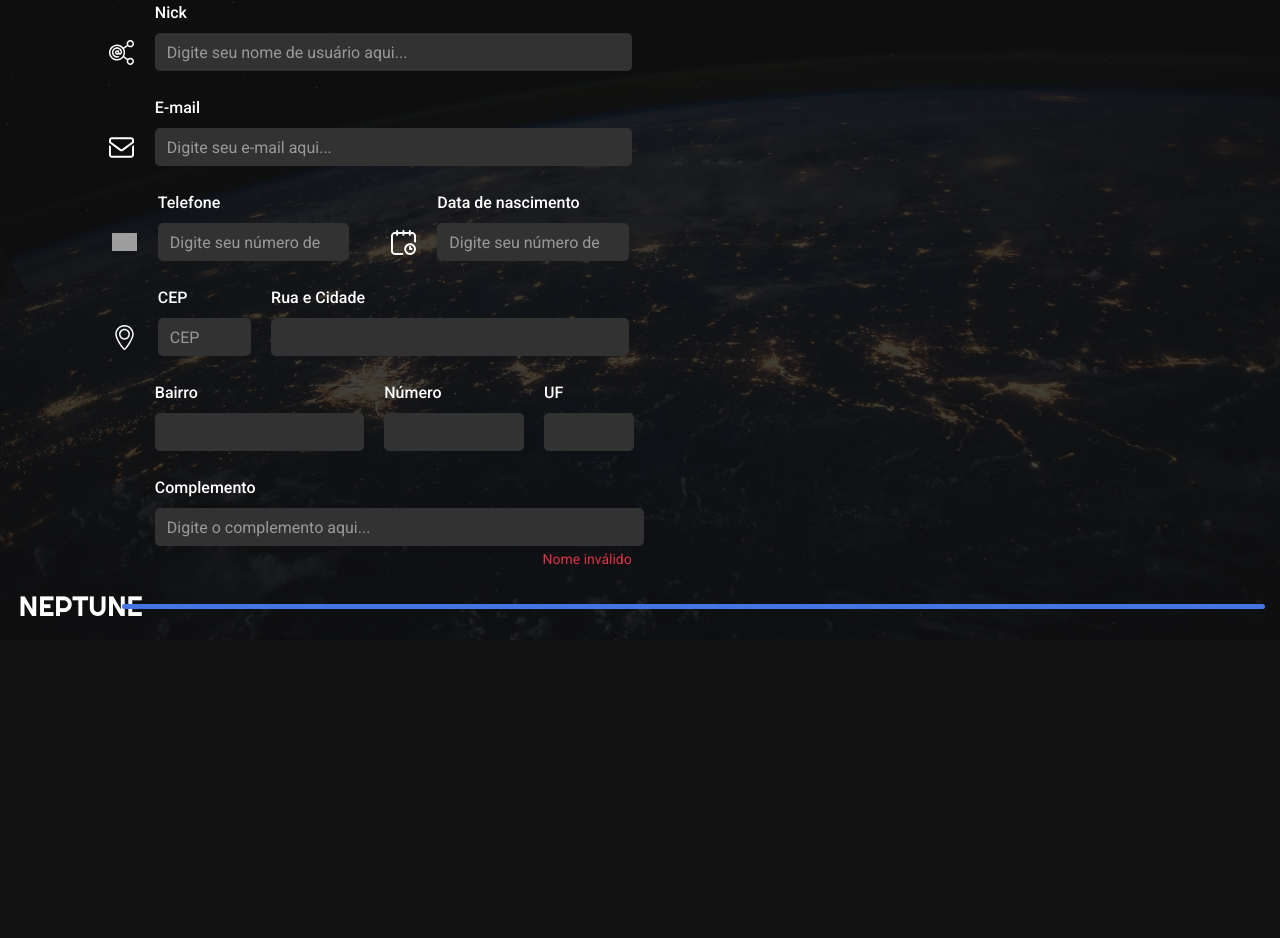
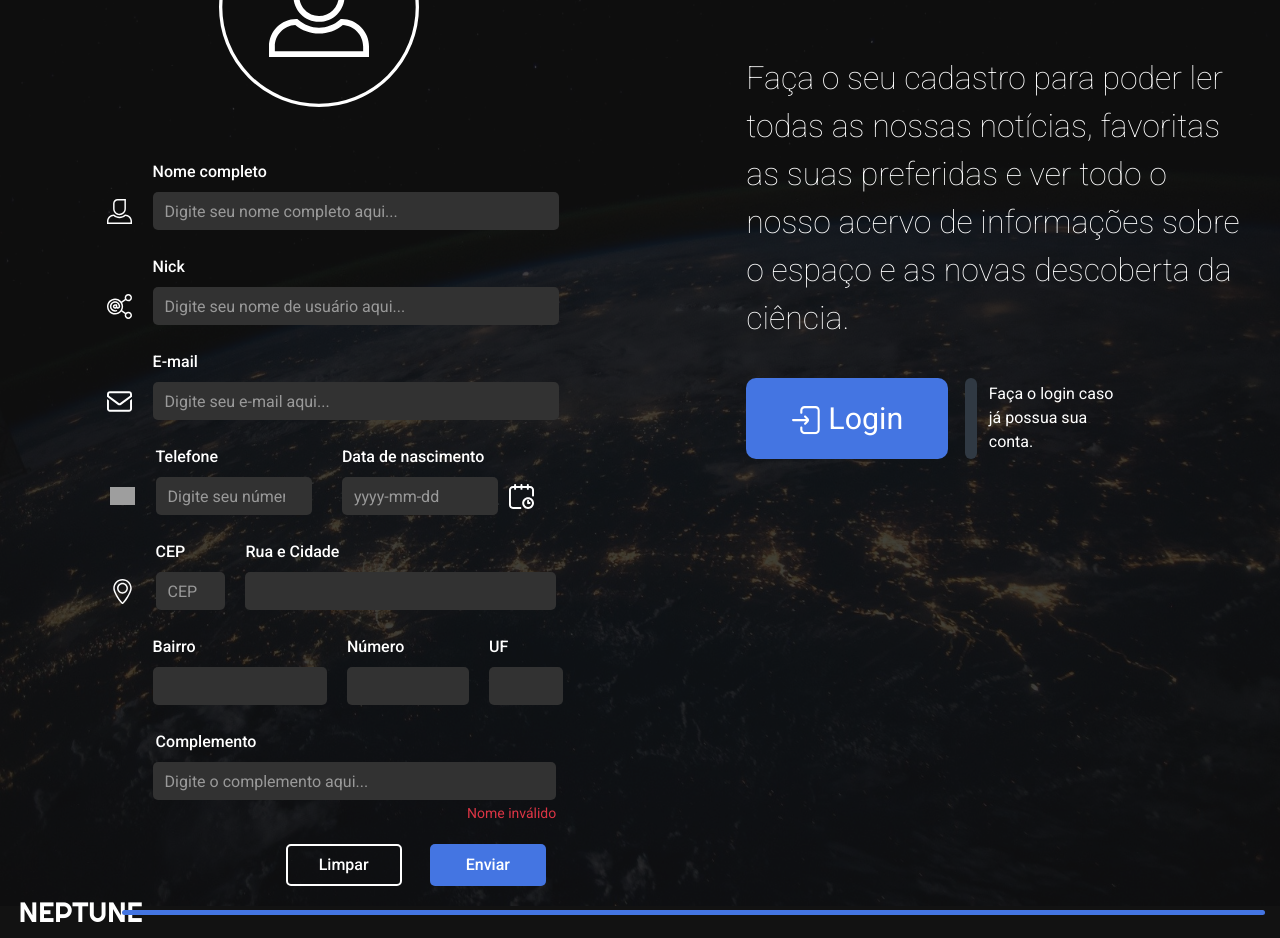
Before and after one commit to RafaelCaettano/neptune-angular, an Angular app: page /register in a window 1280 px wide. Shown: the part 160-1098 px from the top of the page. Before the commit the page ends 800 px from the top, so only its background shows below. Built offline with nearby package versions, Linux system fonts and the light colour scheme; grey boxes are pictures that could not be loaded.

Commit message:
Atualizando o componente Register

```diff
--- a/angular.json
+++ b/angular.json
@@ -28,6 +28,7 @@
               "src/styles.css"
             ],
             "scripts": [
+              "node_modules/jquery/dist/jquery.min.js",
               "node_modules/bootstrap/dist/js/bootstrap.min.js"
             ]
           },
--- a/package.json
+++ b/package.json
@@ -16,9 +16,11 @@
     "@angular/compiler": "~10.1.0",
     "@angular/core": "~10.1.0",
     "@angular/forms": "~10.1.0",
+    "@angular/localize": "~10.1.0",
     "@angular/platform-browser": "~10.1.0",
     "@angular/platform-browser-dynamic": "~10.1.0",
     "@angular/router": "~10.1.0",
+    "@ng-bootstrap/ng-bootstrap": "^8.0.1",
     "bootstrap": "^4.5.3",
     "jquery": "^3.5.1",
     "rxjs": "~6.6.0",
--- a/src/app/app.module.ts
+++ b/src/app/app.module.ts
@@ -10,6 +10,7 @@ import { HttpClientModule } from '@angular/common/http';
 import { NewsComponent } from './news/news.component';
 import { RegisterComponent } from './register/register.component';
 import { ReactiveFormsModule } from '@angular/forms';
+import { NgbModule } from '@ng-bootstrap/ng-bootstrap';
 
 @NgModule({
   declarations: [
@@ -24,7 +25,8 @@ import { ReactiveFormsModule } from '@angular/forms';
     BrowserModule,
     AppRoutingModule,
     HttpClientModule,
-    ReactiveFormsModule
+    ReactiveFormsModule,
+    NgbModule
   ],
   providers: [],
   bootstrap: [AppComponent]
--- a/src/app/register/register.component.css
+++ b/src/app/register/register.component.css
@@ -9,6 +9,7 @@
     color: var(--secondary-text-color);
     margin-left: 58px;
     font-weight: 500;
+    margin-top: 25px;
 }
 
 ::placeholder { /* Chrome, Firefox, Opera, Safari 10.1+ */
@@ -44,7 +45,7 @@ input.ng-invalid.ng-touched {
 }
 
 .form-text {
-    margin: 3px 0 10px auto;
+    margin: 3px 0 0 auto;
     text-align: right;
 }
 
@@ -53,11 +54,100 @@ input.ng-invalid.ng-touched {
     left: 0;
     width: 100%;
     opacity: 0.2;
-    max-height: 100%;
-    bottom: 0;
+    height: 1000px;
     z-index: -1;
 }
 
 .margin-right {
     margin-right: 20px;
 }
+
+.photo-button {
+    background: none;
+    border: none;
+    margin: 0 0 27px 0;
+}
+
+.photo-button:focus {
+    outline: none;
+}
+
+.container-title {
+    font-family: var(--primary-font);
+    font-size: 300%;
+    color: var(--secondary-text-color);
+    margin: 5% 0 0 0;
+}
+
+.container-paragraph {
+    font-size: 200%;
+    color: var(--secondary-text-color);
+    font-weight: 100;
+    margin: 13% 0 7% 0;
+}
+
+.col-left {
+    margin: 0 0 0 145px;
+}
+
+.btn {
+    background: var(--secondary-color);
+    border-radius: 10px;
+    font-size: 190%;
+    color: var(--secondary-text-color);
+    padding: 17px 43px;
+    width: 40%;
+}
+
+.btn:hover {
+    background: var(--primary-color);
+}
+
+.button-row {
+    margin: 0;
+}
+
+.button-separator {
+    width: 12px;
+    background-color: var(--primary-color);
+    padding: 0;
+    margin: 0 0 0 17px;
+    border-radius: 50px;
+}
+
+.button-paragraph {
+    width: 30%;
+    color: var(--secondary-text-color);
+    margin: 0;
+}
+
+.text-success {
+    color: var(--secondary-color) !important;
+}
+
+.form-button {
+    border: none;
+    width: 25%;
+    margin: 20px 28px 0 0;
+    border-radius: 5px;
+    color: var(--secondary-text-color);
+    padding: 7px 0 7px 0;
+    transition: 0.5s;
+    font-weight: 500;
+    cursor: pointer;
+}
+
+.primary-btn {
+    background: var(--secondary-color);
+}
+
+.secondary-btn {
+    background: transparent;
+    border: 2px solid var(--secondary-text-color);
+}
+
+.form-button:hover {
+    transition: 0.5s;
+    background: var(--primary-color);
+    border-color: var(--primary-color);
+}
--- a/src/app/register/register.component.html
+++ b/src/app/register/register.component.html
@@ -1,10 +1,11 @@
 <div class="container-fluid">
 
     <img src="../../assets/img/background.jpg" alt="background" class="background-opacity">
-
     <div class="row">
 
-        <div class="col">
+        <div class="col d-flex flex-column">
+
+            <button class="photo-button"><img src="../../assets/img/icons/user.svg" alt="Botão de escolher foto" width="200px"></button>
 
             <form [formGroup]="form" class="row" novalidate (ngSubmit)="register()">
 
@@ -12,13 +13,20 @@
                 <div class="input-group">
                     <span class="input-group-text"><img src="../../assets/img/icons/avatar.svg" alt="User icon" width="25px"></span>
                     <input
+                        id="name"
                         type="text"
+                        data-inputmask="'mask': '9999 9999 9999 9999'"
                         class="form-control"
                         placeholder="Digite seu nome completo aqui..."
                         formControlName="name">
                 </div>
-                <small *ngIf="!form.get('name').valid && form.get('name').touched" class="form-text text-danger">Nome inválido</small>
-                <div *ngIf="!form.get('name').touched || form.get('name').valid" style="margin: 0 0 25px 0;"></div>
+
+                <div *ngIf="name.invalid && (name.dirty || name.touched)" class="form-text text-danger">
+
+                    <small *ngIf="name.errors.maxlength" class="form-text text-danger">O nome pode ter no máximo 120 caracteres</small>
+                    <small *ngIf="name.errors.required" class="form-text text-danger">Você precisa preencher o nome</small>
+
+                </div>
 
                 <label class="form-label">Nick</label>
                 <div class="input-group ">
@@ -29,9 +37,15 @@
                         placeholder="Digite seu nome de usuário aqui..."
                         formControlName="nick">
                 </div>
-                <small *ngIf="!form.get('nick').valid && form.get('nick').touched" class="form-text text-danger">Nome inválido</small>
-                <small *ngIf="form.get('nick').valid && form.get('nick').touched" class="form-text text-success">Nome inválido</small>
-                <div *ngIf="!form.get('nick').touched" style="margin: 0 0 25px 0;"></div>
+
+                <div *ngIf="nick.invalid && (nick.dirty || nick.touched)">
+
+                    <small *ngIf="nick.errors.maxlength" class="form-text text-danger">O nickname pode ter no máximo 120 caracteres</small>
+                    <small *ngIf="nick.errors.required" class="form-text text-danger">Você precisa preencher o nickname</small>
+                    <small *ngIf="nick.errors.minlength" class="form-text text-danger">O nickname precisa ter no minimo 4 caracteres</small>
+
+                </div>
+                <small *ngIf="nick.valid" class="form-text text-success">Nickname válido</small>
 
                 <label class="form-label">E-mail</label>
                 <div class="input-group ">
@@ -42,9 +56,13 @@
                         placeholder="Digite seu e-mail aqui..."
                         formControlName="email">
                 </div>
-                <small *ngIf="!form.get('email').valid && form.get('email').touched" class="form-text text-danger">Nome inválido</small>
-                <small *ngIf="form.get('email').valid && form.get('email').touched" class="form-text text-success">Nome inválido</small>
-                <div *ngIf="!form.get('email').touched" style="margin: 0 0 25px 0;"></div>
+
+                <div *ngIf="email.invalid && (email.dirty || email.touched)">
+
+                    <small *ngIf="email.errors.maxlength" class="form-text text-danger">O email pode ter no máximo 120 caracteres</small>
+                    <small *ngIf="email.errors.required" class="form-text text-danger">Você precisa preencher o email</small>
+
+                </div>
 
                 <div class="col-6">
 
@@ -57,24 +75,20 @@
                             placeholder="Digite seu número de telefone aqui..."
                             formControlName="phone">
                     </div>
-                    <div *ngIf="!form.get('phone').touched" style="margin: 0 0 25px 0;"></div>
-                    <div *ngIf="form.get('phone').valid && form.get('phone').touched" style="margin: 0 0 25px 0;"></div>
                     <small *ngIf="!form.get('phone').valid && form.get('phone').touched" class="form-text text-danger">Nome inválido</small>
 
                 </div>
 
                 <div class="col-6">
 
-                    <label class="form-label">Data de nascimento</label>
+                    <label class="form-label" style="margin-left: 0;">Data de nascimento</label>
                     <div class="input-group ">
-                        <span class="input-group-text"><img src="../../assets/img/icons/date.svg" alt="User icon" width="25px"></span>
-                        <input
-                            type="number"
-                            class="form-control"
-                            placeholder="Digite seu número de telefone aqui..."
+                        <input class="form-control" placeholder="yyyy-mm-dd"
+                            name="dp" [(ngModel)]="model"
+                            ngbDatepicker #d="ngbDatepicker"
                             formControlName="date">
+                        <span class="input-group-text"><img (click)="d.toggle()" src="../../assets/img/icons/date.svg" alt="User icon" width="25px"></span>
                     </div>
-                    <div *ngIf="!form.get('date').touched" style="margin: 0 0 25px 0;"></div>
 
                 </div>
 
@@ -91,7 +105,6 @@
                             #CEPInput
                             (input)="searchCEP(CEPInput.value)">
                     </div>
-                    <div style="margin: 0 0 25px 0;"></div>
 
                 </div>
 
@@ -102,7 +115,6 @@
                         type="text"
                         class="form-control"
                         formControlName="address">
-                    <div *ngIf="!form.get('address').touched" style="margin: 0 0 25px 0;"></div>
 
                 </div>
 
@@ -113,7 +125,6 @@
                         type="text"
                         class="form-control"
                         formControlName="neighborhood">
-                    <div *ngIf="!form.get('neighborhood').touched" style="margin: 0 0 25px 0;"></div>
 
                 </div>
 
@@ -138,8 +149,10 @@
 
                 </div>
 
-                <label class="form-label" style="margin-left: 0; padding: 0 0 0 70px;">Complemento</label>
-                <div class="input-group" style="padding: 0 0 0 70px;">
+                <div class="col-12">
+
+                    <label class="form-label">Complemento</label>
+                    <div class="input-group" style="padding: 0 0 0 55px;">
 
                         <input
                             type="text"
@@ -148,15 +161,35 @@
                             formControlName="complement">
                     </div>
                     <small class="form-text text-danger">Nome inválido</small>
+                </div>
+
+                <div class="row justify-content-end">
+                    <button class="secondary-btn form-button" type="reset">Limpar</button>
+                    <button class="primary-btn form-button" type="submit" >Enviar</button>
+                </div>
 
             </form>
 
         </div>
 
-        <div class="col">
+        <div class="col col-left">
+
+            <h2 class="container-title">CADASTRO</h2>
+
+            <p class="container-paragraph">Faça o seu cadastro para poder ler todas as nossas notícias, favoritas as suas preferidas e ver todo o nosso acervo de informações sobre o espaço e as novas descoberta da ciência.</p>
+
+            <div class="row button-row">
+
+                <button class="btn"> <img src="../../assets/img/icons/login.svg" alt="User icon" width="30px"> Login</button>
+
+                <div class="button-separator"></div>
+
+                <p class="button-paragraph align-self-center">Faça o login caso já possua sua conta.</p>
 
             </div>
 
         </div>
 
     </div>
+
+</div>
--- a/src/app/register/register.component.ts
+++ b/src/app/register/register.component.ts
@@ -2,6 +2,8 @@ import { Component, OnInit } from '@angular/core';
 import { FormControl, FormGroup, Validators } from '@angular/forms';
 import { Address } from '../shared/models/address.model';
 import { AddressService } from '../shared/services/address.service';
+import {NgbDateStruct} from '@ng-bootstrap/ng-bootstrap';
+
 
 @Component({
 	selector: 'app-register',
@@ -12,7 +14,16 @@ import { AddressService } from '../shared/services/address.service';
 export class RegisterComponent implements OnInit {
 
 	addressService: AddressService;
-	form: FormGroup = new FormGroup({
+	form: FormGroup;
+	model: NgbDateStruct;
+
+	constructor(addressService: AddressService) {
+		this.addressService = addressService;
+	}
+
+	ngOnInit(): void {
+
+		this.form = new FormGroup({
 			name: new FormControl(null, [ Validators.required, Validators.minLength(4), Validators.maxLength(120) ]),
 			email: new FormControl(null, [ Validators.required, Validators.minLength(4), Validators.maxLength(120) ]),
 			phone: new FormControl(null, [ Validators.required, Validators.minLength(11), Validators.maxLength(11) ]),
@@ -24,20 +35,20 @@ export class RegisterComponent implements OnInit {
 			uf: new FormControl({ value: null, disabled: true }),
 			number: new FormControl(null, [ Validators.required, Validators.maxLength(8) ]),
 			complement: new FormControl(null, [ Validators.maxLength(120) ]),
-	});
+		})
 
-	constructor(addressService: AddressService) {
-		this.addressService = addressService;
-	}
-
-	ngOnInit(): void {
 	}
 
 	register() : void {
 
-		console.log(this.form)
+		console.log(this.form.get('name'))
 
 	}
+
+	get name() { return this.form.get('name'); }
+	get nick() { return this.form.get('nick'); }
+	get email() { return this.form.get('email'); }
+
 
 	searchCEP(cep: string) {
 
--- a/src/index.html
+++ b/src/index.html
@@ -39,6 +39,8 @@
 		integrity="sha384-ygbV9kiqUc6oa4msXn9868pTtWMgiQaeYH7/t7LECLbyPA2x65Kgf80OJFdroafW"
 		crossorigin="anonymous"></script>
 
+	<script src="https://ajax.googleapis.com/ajax/libs/jquery/1.11.0/jquery.min.js"></script>
+
 </body>
 
 </html>
--- a/src/polyfills.ts
+++ b/src/polyfills.ts
@@ -1,3 +1,7 @@
+/***************************************************************************************************
+ * Load `$localize` onto the global scope - used if i18n tags appear in Angular templates.
+ */
+import '@angular/localize/init';
 /**
  * This file includes polyfills needed by Angular and is loaded before the app.
  * You can add your own extra polyfills to this file.
```
Also changed, not shown: src/assets/img/icons/login.svg (added), 1 other file (tests, documents, lock files or other folders). Lines whose indentation alone changed are shown as unchanged.
